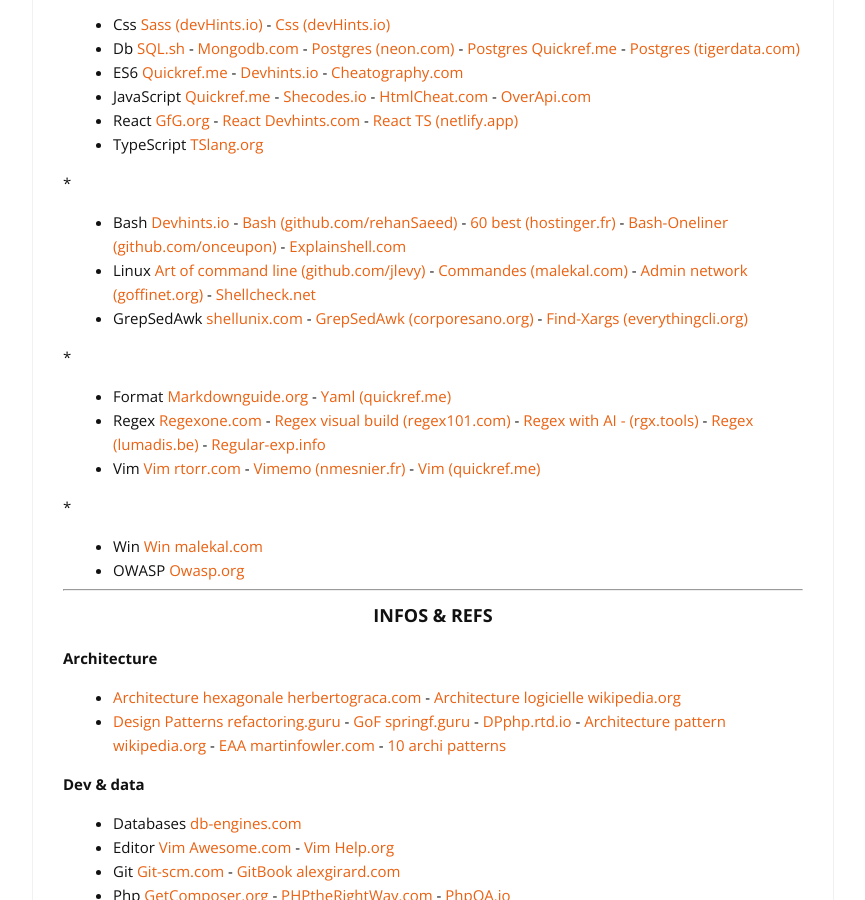
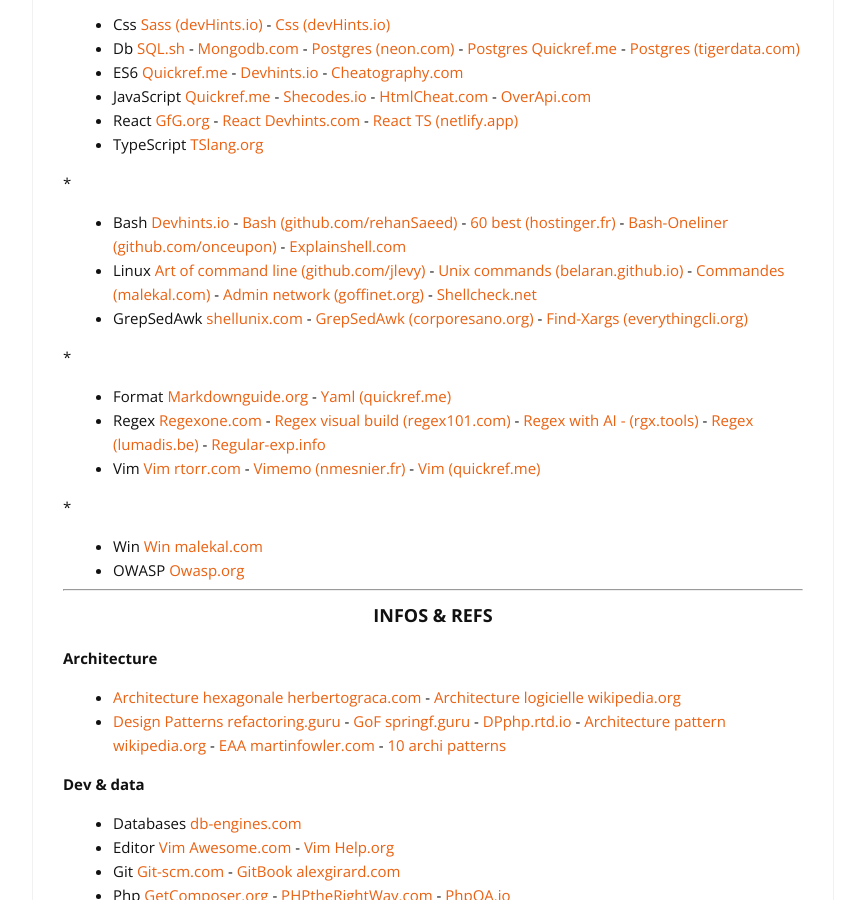
Before and after one commit to cylmat/cylmat.github.io, a Jekyll site: the page built from _pages/USEFUL.md, in a window 1280 px wide and 900 px high, scrolled down 471 px. Shown: the whole window, without its empty margins (207-1072 px from the left). Built offline with Jekyll 4.4.1, drawn with Linux system fonts in a browser that asks for light colours; nearby versions of some CDN libraries.

Commit message:
Update USEFUL.md

```diff
--- a/_pages/USEFUL.md
+++ b/_pages/USEFUL.md
@@ -28,7 +28,7 @@
 *
 
 - Bash [Devhints.io](https://devhints.io/bash) - [Bash (github.com/rehanSaeed)](https://github.com/RehanSaeed/Bash-Cheat-Sheet) - [60 best (hostinger.fr)](https://www.hostinger.fr/tutoriels/commandes-linux) - [Bash-Oneliner (github.com/onceupon)](https://github.com/onceupon/Bash-Oneliner) - [Explainshell.com](https://explainshell.com)
-- Linux [Art of command line (github.com/jlevy)](https://github.com/jlevy/the-art-of-command-line) - [Commandes (malekal.com)](https://www.malekal.com/liste-des-commandes-linux) - [Admin network (goffinet.org)](https://linux.goffinet.org/administration/configuration-du-reseau/outils-linux-reseau) - [Shellcheck.net](https://www.shellcheck.net)
+- Linux [Art of command line (github.com/jlevy)](https://github.com/jlevy/the-art-of-command-line) - [Unix commands (belaran.github.io)](https://belaran.github.io/free-docs/unix-initiation/node277.html) - [Commandes (malekal.com)](https://www.malekal.com/liste-des-commandes-linux) - [Admin network (goffinet.org)](https://linux.goffinet.org/administration/configuration-du-reseau/outils-linux-reseau) - [Shellcheck.net](https://www.shellcheck.net)
 - GrepSedAwk [shellunix.com](https://www.shellunix.com) - [GrepSedAwk (corporesano.org)](http://www.corporesano.org/doc-site/grepawksed.html) - [Find-Xargs (everythingcli.org)](https://www.everythingcli.org/find-exec-vs-find-xargs)
 
 *
```
